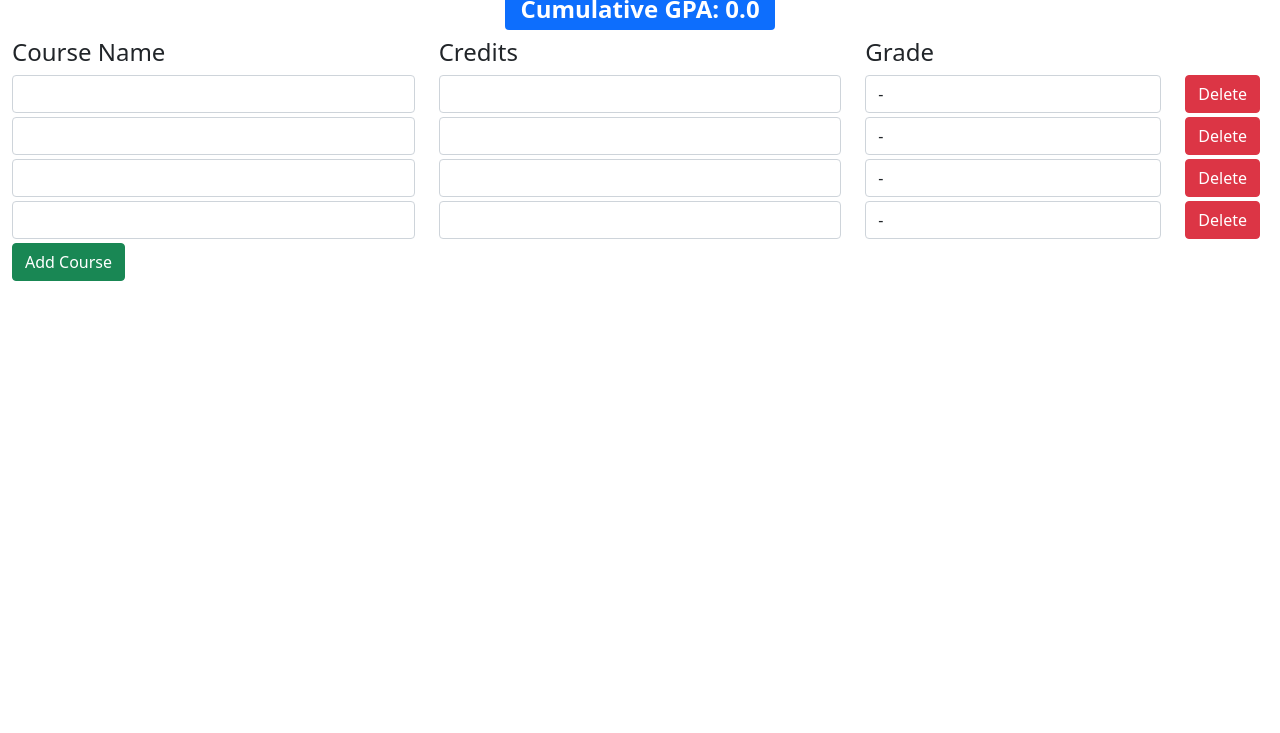
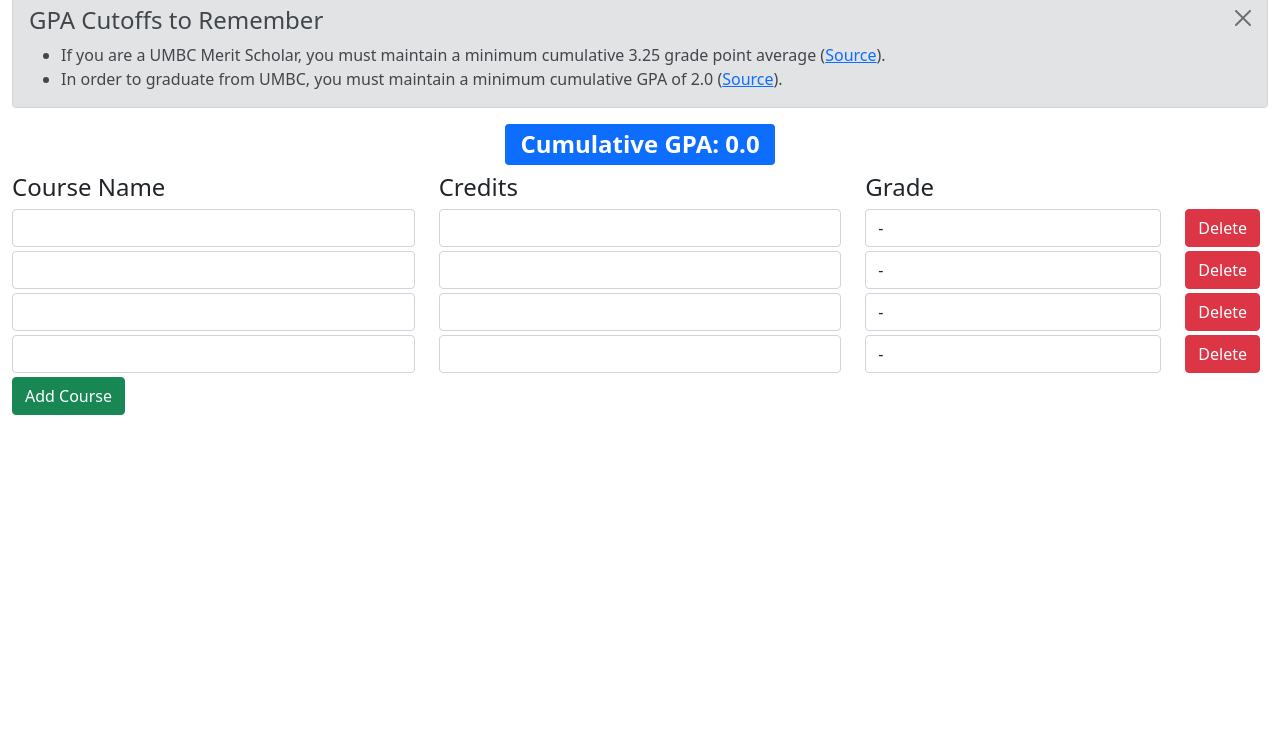
Before and after one commit to umbc-sga/gpa-calculator, a plain HTML site: page index.html in a window 1280 px wide. Shown: the part 67-800 px from the top of the page. Drawn offline with nearby package versions, Linux system fonts and the light colour scheme.

Commit message:
add GPA resources section

```diff
--- a/index.html
+++ b/index.html
@@ -11,6 +11,21 @@
         <h1 class="text-center">GPA Calculator</h1>
 
         <section class="container-fluid">
+            <div class="alert alert-secondary alert-dismissible fade show" role="alert">
+                <button type="button" class="btn-close" data-bs-dismiss="alert" aria-label="Close"></button>
+
+                <h4>GPA Cutoffs to Remember</h4>
+                <ul class="mb-0">
+                    <li>
+                        If you are a UMBC Merit Scholar, you must maintain a minimum cumulative 3.25 grade point average (<a href="https://scholarships.umbc.edu/currentscholars/">Source</a>).
+                    </li>
+
+                    <li>
+                        In order to graduate from UMBC, you must maintain a minimum cumulative GPA of 2.0 (<a href="https://catalog.umbc.edu/content.php?catoid=1&navoid=40">Source</a>).
+                    </li>
+                </ul>
+            </div>
+
             <h2 class="text-center">
                 <span class="badge bg-primary">
                     Cumulative GPA:
@@ -37,6 +52,9 @@
             <button id="addCourse" class="btn btn-success">Add Course</button>
         </section>
 
+        <script src="https://cdn.jsdelivr.net/npm/bootstrap@5.0.0-beta1/dist/js/bootstrap.bundle.min.js"
+            integrity="sha384-ygbV9kiqUc6oa4msXn9868pTtWMgiQaeYH7/t7LECLbyPA2x65Kgf80OJFdroafW"
+            crossorigin="anonymous"></script>
         <script src="js/app.js"></script>
     </body>
 </html>
```
